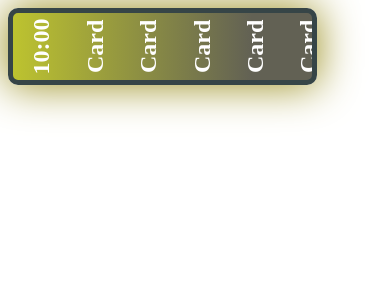
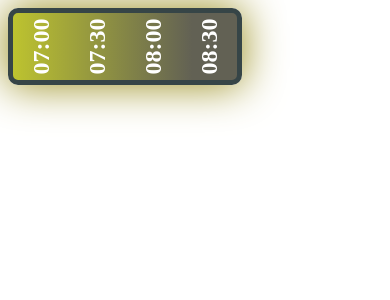
Before and after one commit to samassango/time-slider-picker, an Angular app: page / in a window 390 px wide. Shown: the top 300 px of the page. Built offline with nearby package versions, Linux system fonts and the light colour scheme.

Commit message:
Adding some responsive movements

```diff
--- a/src/app/components/time-slider-picker/time-slider-picker.component.html
+++ b/src/app/components/time-slider-picker/time-slider-picker.component.html
@@ -1,29 +1,29 @@
 <div class="scrolling-wrapper">
+  <div class="card"><h2>07:00</h2></div>
+  <div class="card"><h2>07:30</h2></div>
+  <div class="card"><h2>08:00</h2></div>
+  <div class="card"><h2>08:30</h2></div>
+  <div class="card"><h2>09:00</h2></div>
+  <div class="card"><h2>09:30</h2></div>
   <div class="card"><h2>10:00</h2></div>
-  <div class="card"><h2>Card</h2></div>
-  <div class="card"><h2>Card</h2></div>
-  <div class="card"><h2>Card</h2></div>
-  <div class="card"><h2>Card</h2></div>
-  <div class="card"><h2>Card</h2></div>
-  <div class="card"><h2>Card</h2></div>
-  <div class="card"><h2>Card</h2></div>
-  <div class="card"><h2>Card</h2></div>
-  <div class="card"><h2>Card</h2></div>
-  <div class="card"><h2>Card</h2></div>
-  <div class="card"><h2>Card</h2></div>
-  <div class="card"><h2>Card</h2></div>
-  <div class="card"><h2>Card</h2></div>
-  <div class="card"><h2>Card</h2></div>
-  <div class="card"><h2>Card</h2></div>
-  <div class="card"><h2>Card</h2></div>
-  <div class="card"><h2>Card</h2></div>
-  <div class="card"><h2>Card</h2></div>
-  <div class="card"><h2>Card</h2></div>
-  <div class="card"><h2>Card</h2></div>
-  <div class="card"><h2>Card</h2></div>
-  <div class="card"><h2>Card</h2></div>
-  <div class="card"><h2>Card</h2></div>
-  <div class="card"><h2>Card</h2></div>
-  <div class="card"><h2>Card</h2></div>
-  <div class="card"><h2>Card</h2></div>
+  <div class="card"><h2>10:30</h2></div>
+  <div class="card"><h2>11:00</h2></div>
+  <div class="card"><h2>11:30</h2></div>
+  <div class="card"><h2>12:00</h2></div>
+  <div class="card"><h2>12:30</h2></div>
+  <div class="card"><h2>13:00</h2></div>
+  <div class="card"><h2>13:30</h2></div>
+  <div class="card"><h2>14:00</h2></div>
+  <div class="card"><h2>14:30</h2></div>
+  <div class="card"><h2>15:00</h2></div>
+  <div class="card"><h2>15:30</h2></div>
+  <div class="card"><h2>16:00</h2></div>
+  <div class="card"><h2>16:30</h2></div>
+  <div class="card"><h2>17:00</h2></div>
+  <div class="card"><h2>17:30</h2></div>
+  <div class="card"><h2>18:00</h2></div>
+  <div class="card"><h2>18:30</h2></div>
+  <div class="card"><h2>19:00</h2></div>
+  <div class="card"><h2>19:30</h2></div>
+  <div class="card"><h2>20:00</h2></div>
 </div>
--- a/src/app/components/time-slider-picker/time-slider-picker.component.scss
+++ b/src/app/components/time-slider-picker/time-slider-picker.component.scss
@@ -1,5 +1,5 @@
 .scrolling-wrapper {
-  width: 80%;
+  width: 60%;
   border:5px solid #364547;
 
   -webkit-box-shadow:0px 0px 42px 2px #9f9429 ;
@@ -39,5 +39,22 @@ color: #ffffff;
 
     /* Opera */
     -o-transform: rotate(-90deg);
+    h2:hover{
+      margin: 1rem;
+      background-color: rgb(63, 63, 60);
+      font-size: 1rem;
+      border:5px solid #364547;
+      -webkit-box-shadow:0px 0px 42px 2px #cebd24 ;
+      -moz-box-shadow:0px 0px 42px 2px #cebd24 ;
+      box-shadow:0px 0px 42px 2px #cebd24 ;
+    }
+    h2:active{
+      margin: 1rem;
+      background-color: rgb(204, 172, 31);
+      border:5px solid #364547;
+      -webkit-box-shadow:0px 0px 42px 2px #cebd24  ;
+      -moz-box-shadow:0px 0px 42px 2px #cebd24  ;
+      box-shadow:0px 0px 42px 2px #cebd24  ;
+    }
   }
 }
```
